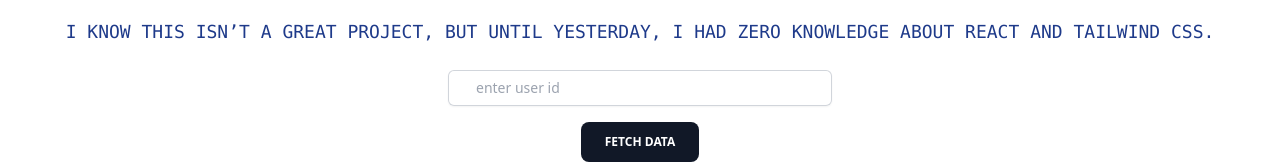
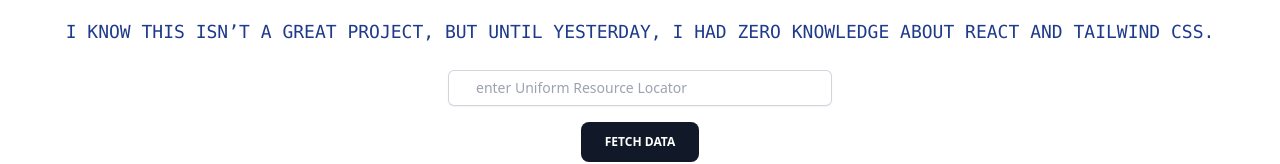
Before and after one commit to kakotyanimesh/fetched-visualize, a React (Create React App) app: page / in a window 1280 px wide. Shown: the part 166-330 px from the top of the page. Built offline with nearby package versions, Linux system fonts and the light colour scheme.

Commit message:
Update App.js

```diff
--- a/src/App.js
+++ b/src/App.js
@@ -76,7 +76,7 @@ function App() {
           type="text"
           value={url}
           onChange={(e) => seturl(e.target.value)}
-          placeholder="enter user id"
+          placeholder="enter Uniform Resource Locator"
           className="block w-96 rounded-md border-0 py-1.5 pl-7 pr-20 text-gray-900 ring-1 ring-inset ring-gray-300 placeholder:text-gray-400 focus:ring-2 focus:ring-inset focus:ring-indigo-600 sm:text-sm sm:leading-6 mt-6"
         />
 
```
